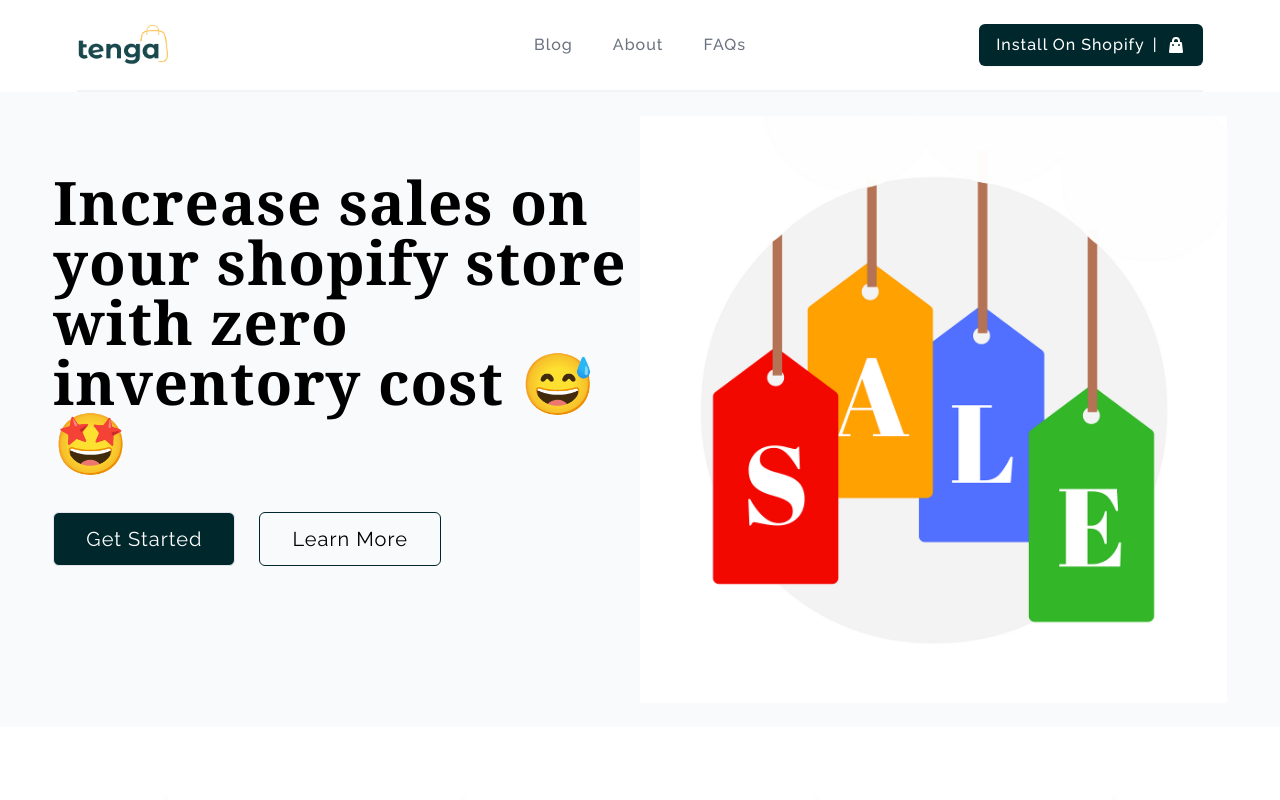
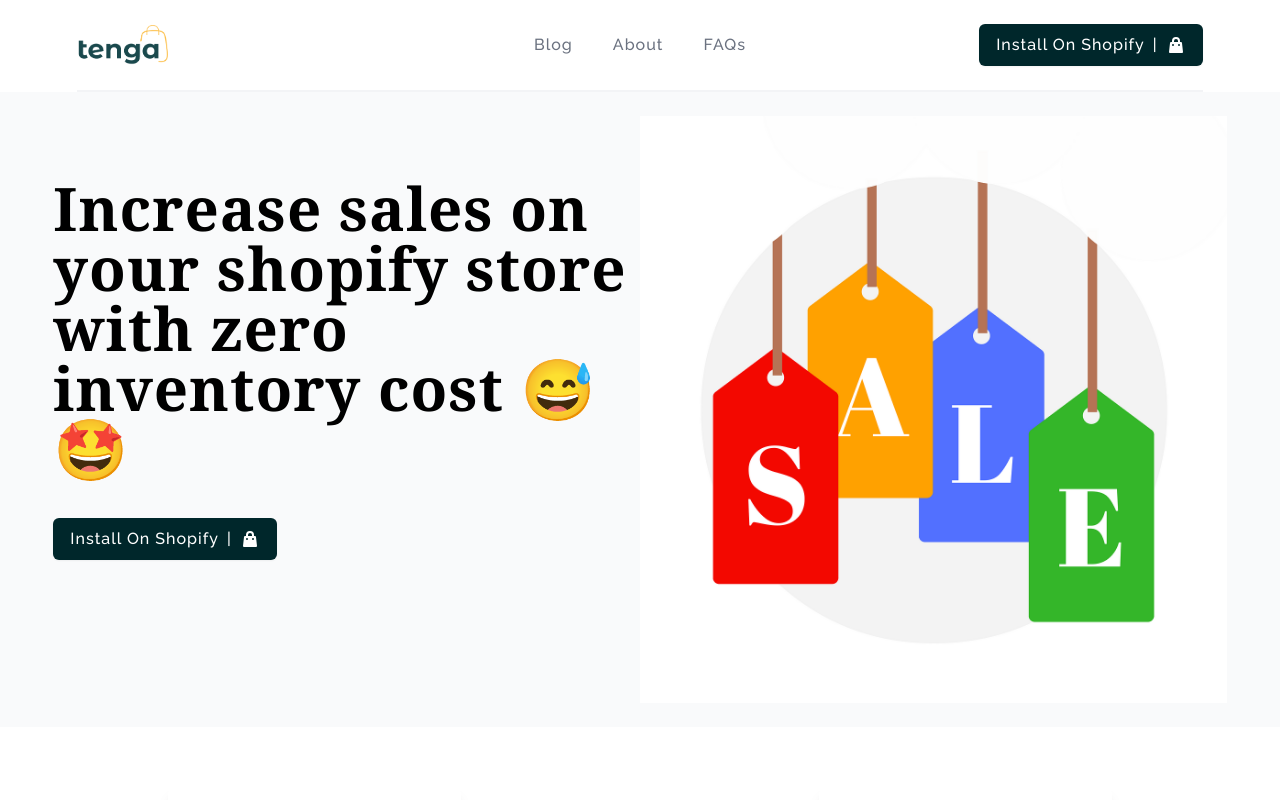
Before and after one commit to fettyrapcha/larbi-foundation, a React (Create React App) app: page / in a window 1280 px wide. Shown: the top 800 px of the page. Built offline with nearby package versions, Linux system fonts and the light colour scheme.

Commit message:
feat: done with features

```diff
--- a/src/components/landing.js
+++ b/src/components/landing.js
@@ -9,12 +9,24 @@ function Landing() {
           </h1>
 
           <div className="flex items-center my-10 sm:mb-20">
-            <button className="bg-tendoGreen text-white hover:bg-white hover:text-tendoGreen hover:border-tendoGreen rounded-md  text-xl  border transition duration-150 ease-in-out focus:outline-none focus:ring-2 focus:ring-offset-2 	focus:ring-white px-4 sm:px-8 py-3">
-              Get Started
-            </button>
-            <button className="border border-tendoGreen hover:bg-tendoGreen hover:text-white ml-3 sm:ml-6 bg-transparent text-xl transition duration-150 ease-in-out focus:outline-none focus:ring-2 focus:ring-offset-2  focus:ring-white rounded-md px-4 sm:px-8 py-3">
-              Learn More
-            </button>
+            <a
+              href="/"
+              className=" gap-x-2 whitespace-nowrap inline-flex items-center justify-center px-4 py-2 border border-transparent rounded-md shadow-sm text-base font-medium text-white bg-tendoGreen"
+            >
+              <p>Install On Shopify</p> |
+              <svg
+                xmlns="http://www.w3.org/2000/svg"
+                className="h-5 w-5"
+                viewBox="0 0 20 20"
+                fill="currentColor"
+              >
+                <path
+                  fillRule="evenodd"
+                  d="M10 2a4 4 0 00-4 4v1H5a1 1 0 00-.994.89l-1 9A1 1 0 004 18h12a1 1 0 00.994-1.11l-1-9A1 1 0 0015 7h-1V6a4 4 0 00-4-4zm2 5V6a2 2 0 10-4 0v1h4zm-6 3a1 1 0 112 0 1 1 0 01-2 0zm7-1a1 1 0 100 2 1 1 0 000-2z"
+                  clipRule="evenodd"
+                />
+              </svg>
+            </a>
           </div>
         </div>
         <div>
```
